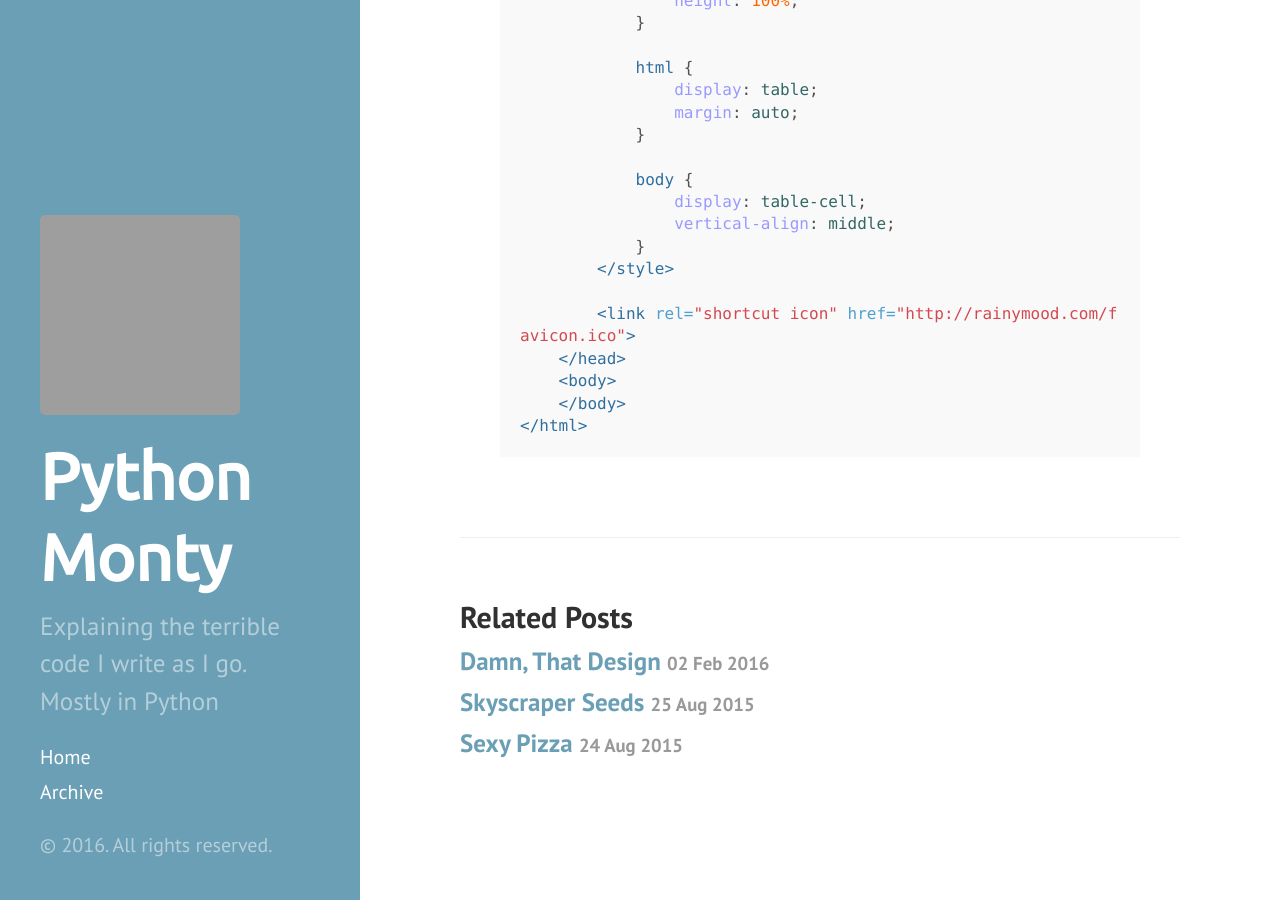
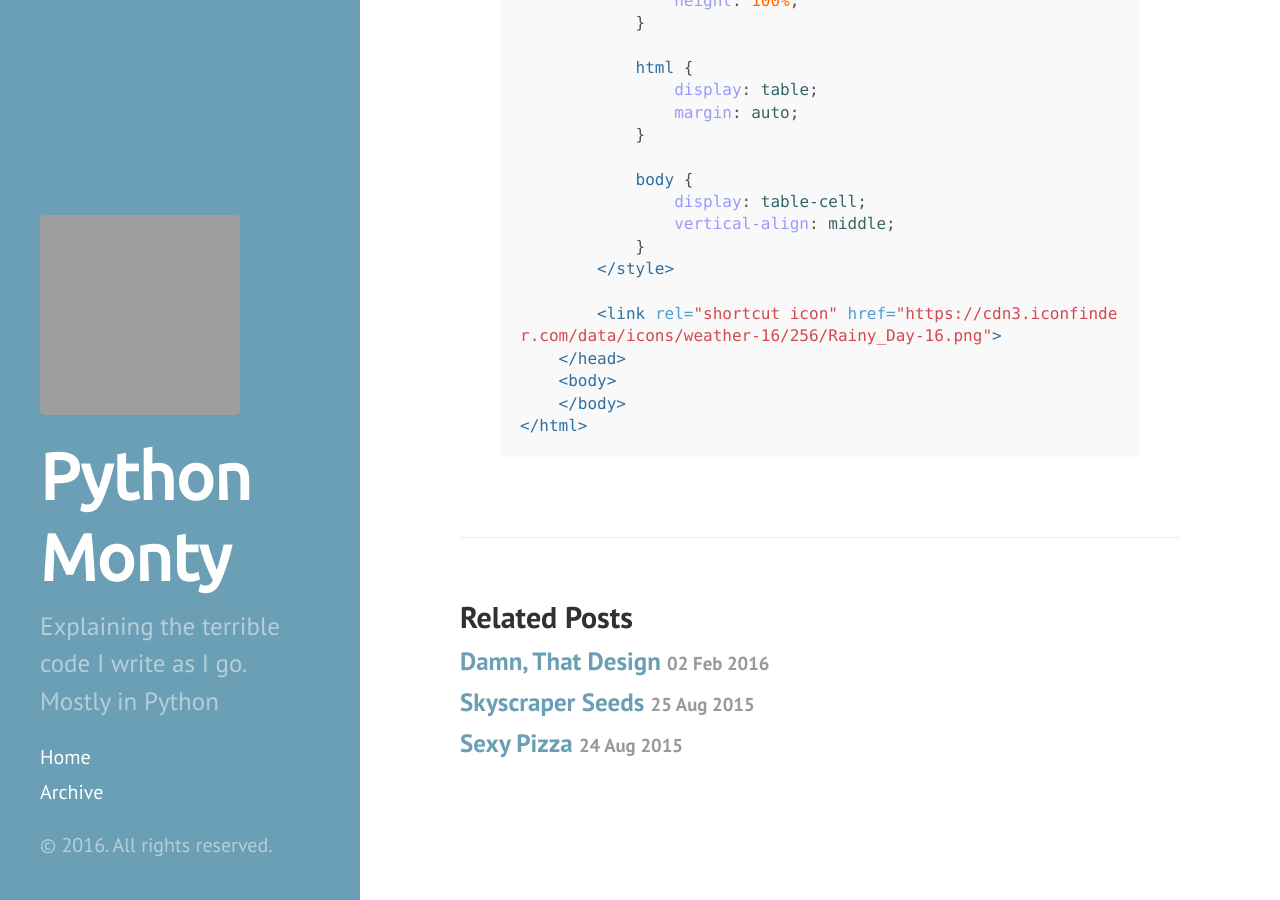
Before and after one commit to z3ugma/z3ugma.github.io, a Jekyll site: the page built from _posts/2016-09-30-tiny-rainstorm.markdown, in a window 1280 px wide and 900 px high, scrolled down 1085 px. Built offline with Jekyll 4.4.1, drawn with Linux system fonts in a browser that asks for light colours; Markdown is read by kramdown in place of the engine named in the settings; some of the changed lines change nothing that is shown; grey boxes are pictures that could not be loaded.

Commit message:
updating favicon in text

```diff
--- a/_posts/2016-09-30-tiny-rainstorm.markdown
+++ b/_posts/2016-09-30-tiny-rainstorm.markdown
@@ -48,7 +48,7 @@
             }
         </style>
 
-        <link rel="shortcut icon" href="http://rainymood.com/favicon.ico">
+        <link rel="shortcut icon" href="https://cdn3.iconfinder.com/data/icons/weather-16/256/Rainy_Day-16.png">
     </head>
     <body>
     </body>
```
